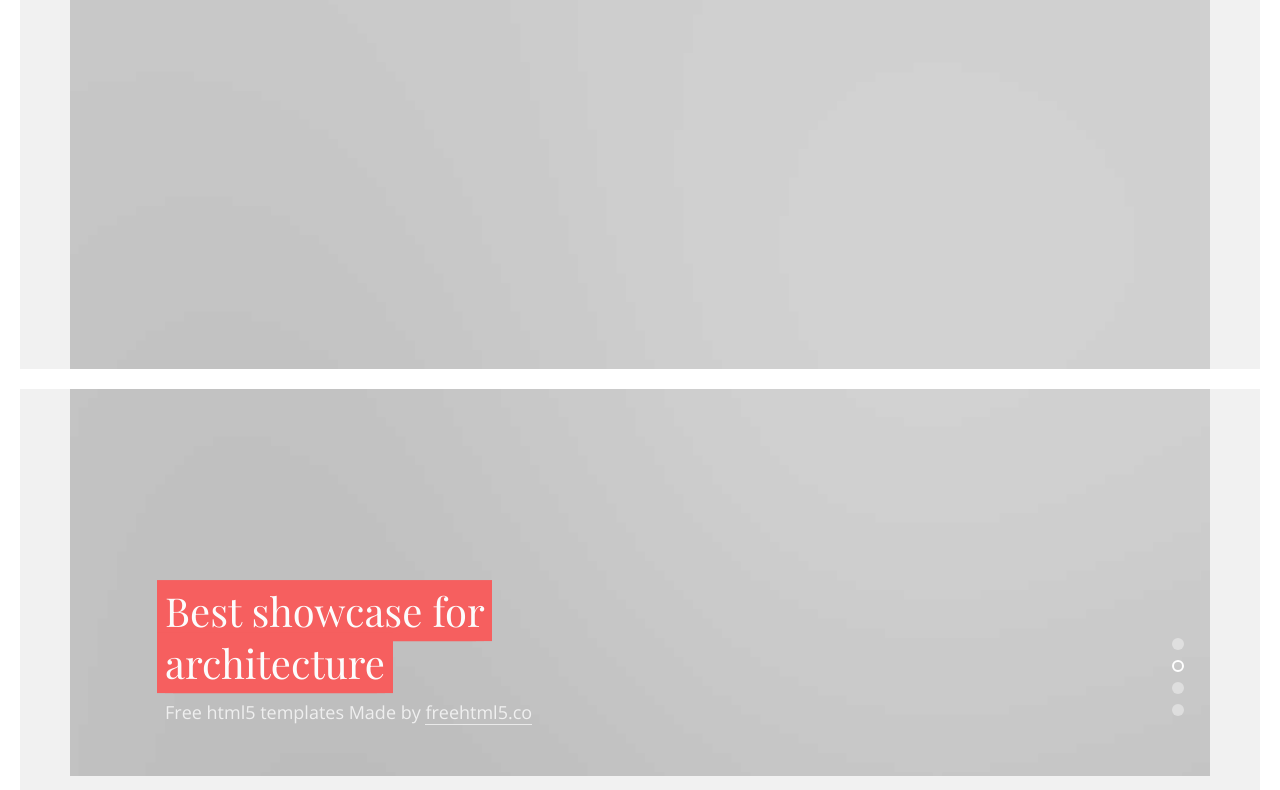
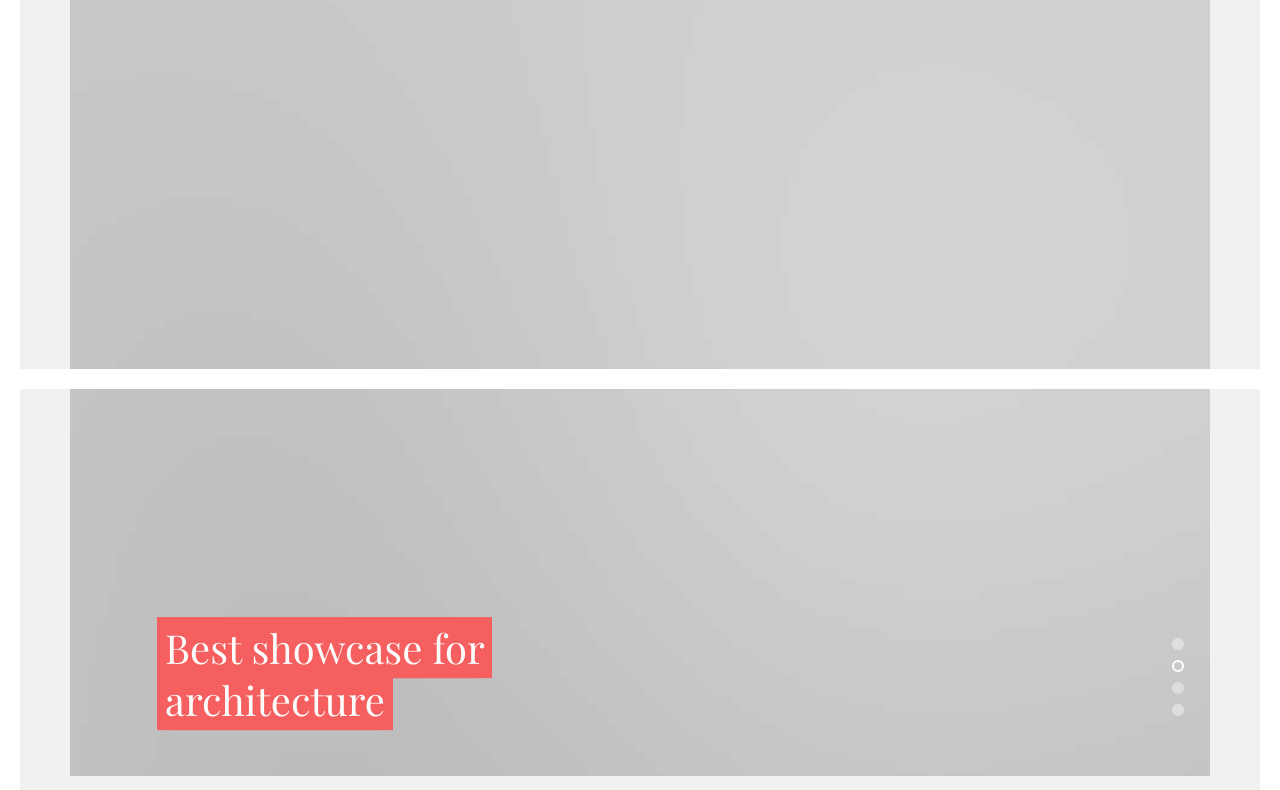
Before and after one commit to s-a-faruque/idaocd, a plain HTML site: page index.html in a window 1280 px wide. Shown: the part 411-1201 px from the top of the page. Drawn offline with nearby package versions, Linux system fonts and the light colour scheme; a web font is replaced by a local one.

Commit message:
remove free

```diff
--- a/index.html
+++ b/index.html
@@ -78,7 +78,7 @@
 		<div id="fh5co-intro">
 			<div class="row animate-box">
 				<div class="col-md-8 col-md-offset-2 col-md-pull-2">
-					<h2>Best showcase for architecture &amp; interior. <span><em>by</em> <a href="http://freehtml5.co">FreeHTML5.co</a></span></h2>
+					<h2>Best showcase for architecture &amp; interior. <span><em>by</em> </span></h2>
 				</div>
 			</div>
 		</div>
@@ -92,7 +92,7 @@
 				   			<div class="col-md-6 col-xs-8 col-md-offset-1 slider-text">
 				   				<div class="slider-text-inner">
 				   					<h1><a href="#">Best showcase for architecture</a></h1>
-										<h2>Free html5 templates Made by <a href="http://freehtml5.co/" target="_blank">freehtml5.co</a></h2>
+										<h2></h2>
 				   				</div>
 				   			</div>
 				   		</div>
@@ -105,7 +105,7 @@
 				   			<div class="col-md-6 col-xs-8 col-md-offset-1 slider-text">
 				   				<div class="slider-text-inner">
 				   					<h1><a href="#">Best showcase for architecture</a></h1>
-										<h2>Free html5 templates Made by <a href="http://freehtml5.co/" target="_blank">freehtml5.co</a></h2>
+										<h2></h2>
 				   				</div>
 				   			</div>
 				   		</div>
@@ -118,7 +118,7 @@
 				   			<div class="col-md-6 col-xs-8 col-md-offset-1 slider-text">
 				   				<div class="slider-text-inner">
 				   					<h1><a href="#">Best showcase for architecture</a></h1>
-										<h2>Free html5 templates Made by <a href="http://freehtml5.co/" target="_blank">freehtml5.co</a></h2>
+										<h2></h2>
 				   				</div>
 				   			</div>
 				   		</div>
@@ -131,7 +131,7 @@
 				   			<div class="col-md-6 col-xs-8 col-md-offset-1 slider-text">
 				   				<div class="slider-text-inner">
 				   					<h1><a href="#">Best showcase for architecture</a></h1>
-										<h2>Free html5 templates Made by <a href="http://freehtml5.co/" target="_blank">freehtml5.co</a></h2>
+										<h2></h2>
 				   				</div>
 				   			</div>
 				   		</div>
@@ -146,7 +146,7 @@
 					<div class="row">
 						<div class="col-md-12 animate-box">
 							<a href="single.html" class="portfolio-grid">
-								<img src="images/portfolio-1.jpg" class="img-responsive" alt="Free HTML5 Bootstrap Template by FreeHTML5.co">
+								<img src="images/portfolio-1.jpg" class="img-responsive" alt="">
 								<div class="desc">
 									<h3>Dublin Arena Architect Project</h3>
 									<span>Building, Arena</span>
@@ -155,7 +155,7 @@
 						</div>
 						<div class="col-md-12 animate-box">
 							<a href="single.html" class="portfolio-grid">
-								<img src="images/portfolio-4.jpg" class="img-responsive" alt="Free HTML5 Bootstrap Template by FreeHTML5.co">
+								<img src="images/portfolio-4.jpg" class="img-responsive" alt="">
 								<div class="desc">
 									<h3>Dublin Arena Architect Project</h3>
 									<span>Building, Arena</span>
@@ -164,7 +164,7 @@
 						</div>
 						<div class="col-md-12 animate-box">
 							<a href="single.html" class="portfolio-grid">
-								<img src="images/portfolio-5.jpg" class="img-responsive" alt="Free HTML5 Bootstrap Template by FreeHTML5.co">
+								<img src="images/portfolio-5.jpg" class="img-responsive" alt="">
 								<div class="desc">
 									<h3>Dublin Arena Architect Project</h3>
 									<span>Building, Arena</span>
@@ -179,7 +179,7 @@
 					<div class="row">
 						<div class="col-md-12 animate-box">
 							<a href="single.html" class="portfolio-grid">
-								<img src="images/portfolio-2.jpg" class="img-responsive" alt="Free HTML5 Bootstrap Template by FreeHTML5.co">
+								<img src="images/portfolio-2.jpg" class="img-responsive" alt="">
 								<div class="desc">
 									<h3>Dublin Arena Architect Project</h3>
 									<span>Building, Arena</span>
@@ -188,7 +188,7 @@
 						</div>
 						<div class="col-md-12 animate-box">
 							<a href="single.html" class="portfolio-grid">
-								<img src="images/portfolio-3.jpg" class="img-responsive" alt="Free HTML5 Bootstrap Template by FreeHTML5.co">
+								<img src="images/portfolio-3.jpg" class="img-responsive" alt="">
 								<div class="desc">
 									<h3>Dublin Arena Architect Project</h3>
 									<span>Building, Arena</span>
@@ -197,7 +197,7 @@
 						</div>
 						<div class="col-md-12 animate-box">
 							<a href="single.html" class="portfolio-grid">
-								<img src="images/portfolio-6.jpg" class="img-responsive" alt="Free HTML5 Bootstrap Template by FreeHTML5.co">
+								<img src="images/portfolio-6.jpg" class="img-responsive" alt="">
 								<div class="desc">
 									<h3>Dublin Arena Architect Project</h3>
 									<span>Building, Arena</span>
@@ -207,7 +207,7 @@
 
 						<div class="col-md-12 animate-box">
 							<a href="single.html" class="portfolio-grid">
-								<img src="images/portfolio-7.jpg" class="img-responsive" alt="Free HTML5 Bootstrap Template by FreeHTML5.co">
+								<img src="images/portfolio-7.jpg" class="img-responsive" alt="">
 								<div class="desc">
 									<h3>Dublin Arena Architect Project</h3>
 									<span>Building, Arena</span>
@@ -255,7 +255,6 @@
 						<li>198 West 21th Street, <br> Suite 721 New York NY 10016</li>
 						<li><a href="tel://1234567920">+ 1235 2355 98</a></li>
 						<li><a href="mailto:info@yoursite.com">info@yoursite.com</a></li>
-						<li><a href="http://gettemplates.co">gettemplates.co</a></li>
 					</ul>
 				</div>
 
@@ -264,8 +263,8 @@
 			<div class="row copyright">
 				<div class="col-md-12 text-center">
 					<p>
-						<small class="block">&copy; 2016 Free HTML5. All Rights Reserved.</small>
-						<small class="block">Designed by <a href="http://freehtml5.co/" target="_blank">FreeHTML5.co</a> Demo Images: <a href="http://unsplash.co/" target="_blank">Unsplash</a></small>
+						<small class="block">&copy; 2025 IDA. All Rights Reserved.</small>
+						<small class="block">Designed by ...</small>
 					</p>
 					<p>
 						<ul class="fh5co-social-icons">
```
